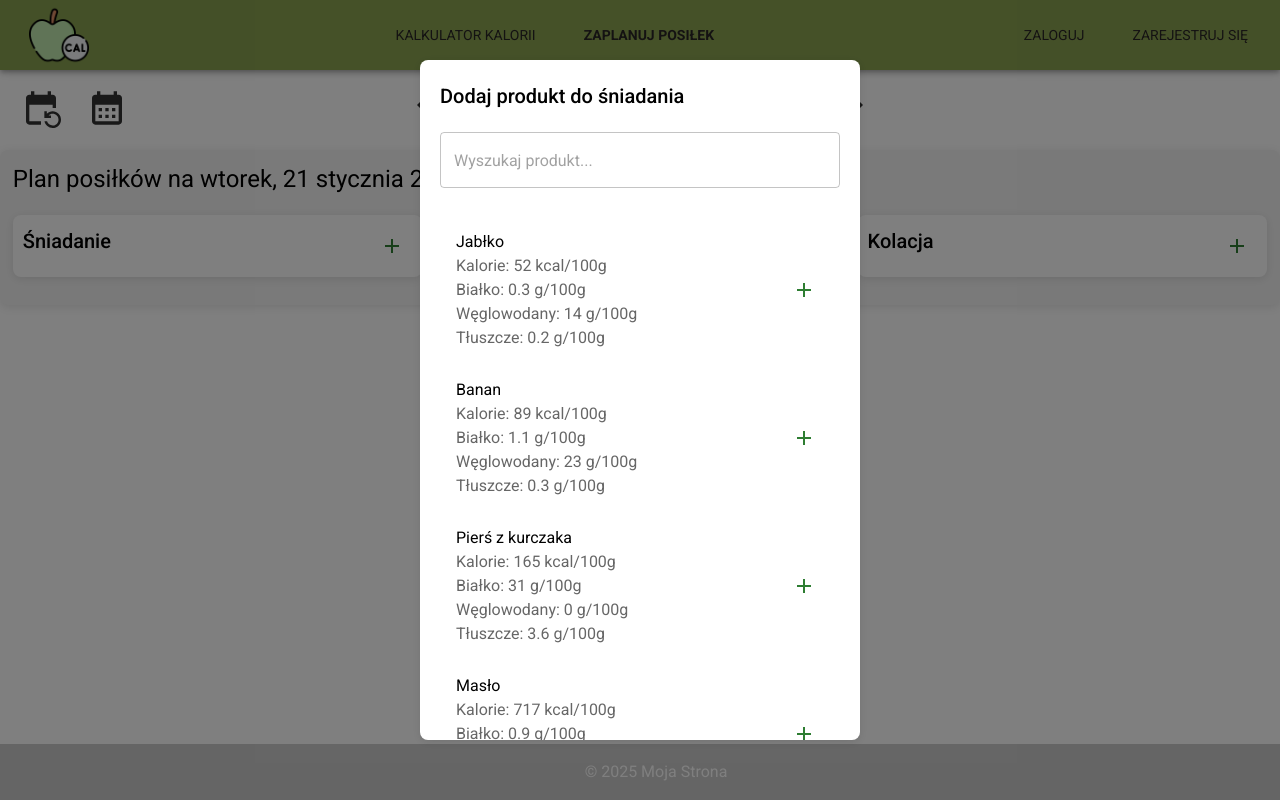
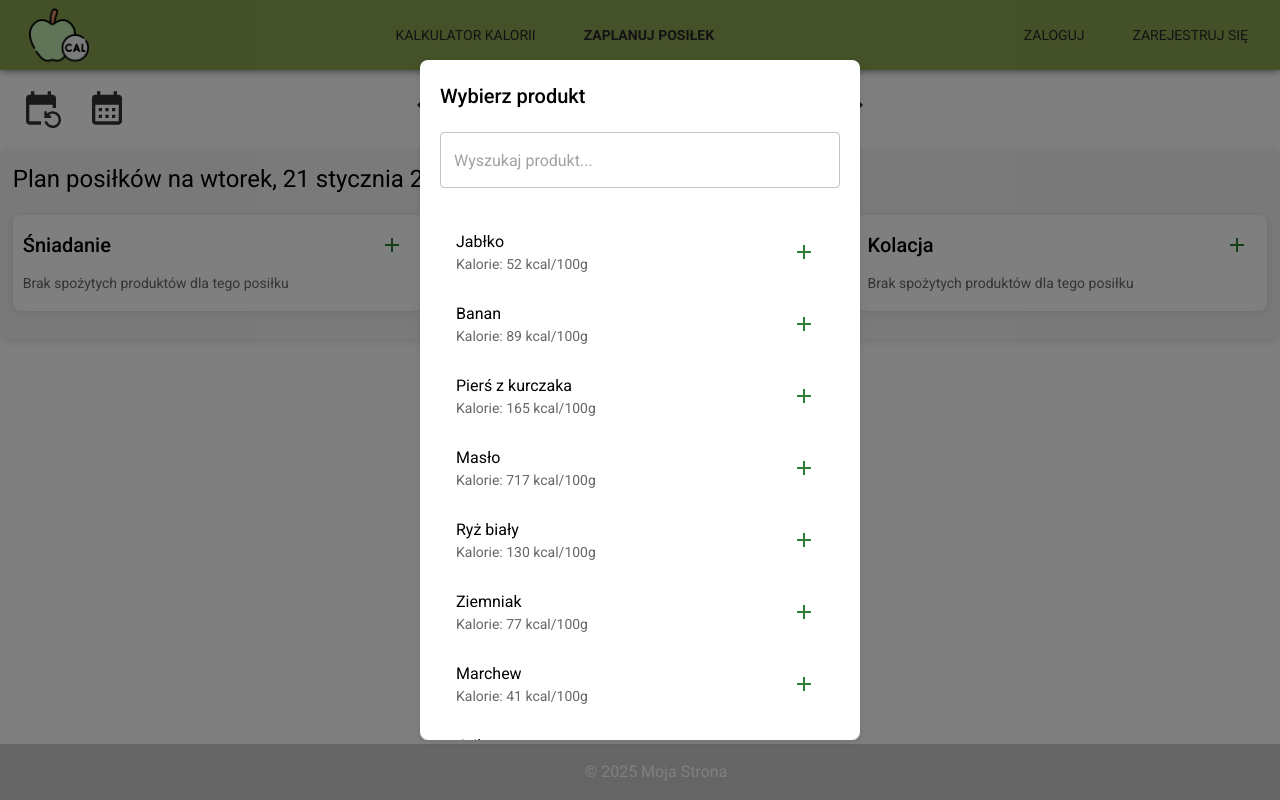
Before and after one commit to FalcO0O/WDAI_Projekt, a React (Create React App) app in the folder app/: page /planner in a window 1280 px wide. Both pictures are taken after a click on the button 392 px from the left and 245 px from the top of the page. Built offline with nearby package versions, Linux system fonts and the light colour scheme.

Commit message:
dzialajace i wyswietlajace sie produkty

```diff
--- a/app/src/MealsDB/MealsHistory.json
+++ b/app/src/MealsDB/MealsHistory.json
@@ -31,5 +31,38 @@
     "proteins": "-0.00",
     "carbs": "-0.14",
     "fats": "-0.00"
+  },
+  {
+    "userID": 1,
+    "date": "2025-01-26T22:04:56.317Z",
+    "mealName": "Śniadanie",
+    "productName": "Jabłko",
+    "grams": 10,
+    "calories": "5.20",
+    "proteins": "0.03",
+    "carbs": "1.40",
+    "fats": "0.02"
+  },
+  {
+    "userID": 1,
+    "date": "2025-01-26T22:05:34.442Z",
+    "mealName": "Śniadanie",
+    "productName": "Jabłko",
+    "grams": 50,
+    "calories": "26.00",
+    "proteins": "0.15",
+    "carbs": "7.00",
+    "fats": "0.10"
+  },
+  {
+    "userID": 1,
+    "date": "2025-01-26T22:05:34.442Z",
+    "mealName": "Śniadanie",
+    "productName": "Ziemniak",
+    "grams": 50,
+    "calories": "38.50",
+    "proteins": "1.00",
+    "carbs": "8.50",
+    "fats": "0.05"
   }
 ]
--- /dev/null
+++ b/app/src/components/MealPlanner/GramsModal.tsx
@@ -0,0 +1,70 @@
+import React, { FC } from "react";
+import { Box, Typography, Modal, TextField, Button } from "@mui/material";
+
+interface GramsModalProps {
+  open: boolean;
+  product: any | null;
+  grams: number | null;
+  error: string | null;
+  onClose: () => void;
+  onGramsChange: (grams: number) => void;
+  onSubmit: () => void;
+}
+
+const GramsModal: FC<GramsModalProps> = ({
+  open,
+  product,
+  grams,
+  error,
+  onClose,
+  onGramsChange,
+  onSubmit,
+}) => (
+  <Modal
+    open={open}
+    onClose={onClose}
+    sx={{
+      display: "flex",
+      justifyContent: "center",
+      alignItems: "center",
+    }}
+  >
+    <Box
+      sx={{
+        backgroundColor: "white",
+        padding: "20px",
+        borderRadius: "8px",
+        boxShadow: "0 2px 10px rgba(0, 0, 0, 0.1)",
+        width: "auto",
+      }}
+    >
+      <Typography variant="h6" sx={{ marginBottom: "10px" }}>
+        Wprowadź ilość gramów dla:
+      </Typography>
+      <Typography variant="subtitle1" sx={{ marginBottom: "20px" }}>
+        {product?.name || "Nie wybrano produktu"}
+      </Typography>
+      <TextField
+        fullWidth
+        type="number"
+        placeholder="Ilość gramów"
+        variant="outlined"
+        value={grams || ""}
+        onChange={(e) => onGramsChange(Number(e.target.value))}
+        sx={{ marginBottom: "20px" }}
+        error={!!error}
+        helperText={error}
+      />
+      <Box display="flex" justifyContent="flex-end" gap="10px">
+        <Button onClick={onClose} color="error" variant="outlined">
+          Anuluj
+        </Button>
+        <Button onClick={onSubmit} color="primary" variant="contained">
+          Zatwierdź
+        </Button>
+      </Box>
+    </Box>
+  </Modal>
+);
+
+export default GramsModal;
--- a/app/src/components/MealPlanner/MealInfo.tsx
+++ b/app/src/components/MealPlanner/MealInfo.tsx
@@ -3,19 +3,18 @@ import {
   Box,
   Typography,
   IconButton,
-  Modal,
   List,
   ListItem,
   ListItemText,
-  TextField,
-  Button,
 } from "@mui/material";
 import AddIcon from "@mui/icons-material/Add";
-import axios from "axios"; // Do komunikacji z backendem
-import products from "../../MealsDB/products.json"; // Plik z produktami
+import axios from "axios";
+import products from "../../MealsDB/products.json";
+import mealHistory from "../../MealsDB/MealsHistory.json";
+import ProductListModal from "./ProductListModal";
+import GramsModal from "./GramsModal";
 
-// Ustawienie bazowego URL
-axios.defaults.baseURL = "http://localhost:5000"; // Zmień na odpowiedni URL backendu
+axios.defaults.baseURL = "http://localhost:5000";
 
 interface MealInfoProps {
   currentDate: Date;
@@ -44,47 +43,38 @@ const MealInfo: React.FC<MealInfoProps> = ({ currentDate, mealName }) => {
     setError(null);
   };
 
-  const handleSearchChange = (event: React.ChangeEvent<HTMLInputElement>) => {
-    setSearchTerm(event.target.value.toLowerCase());
-  };
-
-  const filteredProducts = products.filter((product) =>
-    product.name.toLowerCase().includes(searchTerm)
-  );
-
   const handleSubmitGrams = async () => {
     if (grams === null || grams <= 0) {
       setError("Wartość gramów musi być większa niż 0");
       return;
     }
 
-    if (selectedProduct && grams) {
-      const calories = (grams / 100) * selectedProduct.calories_per_100g;
-      const proteins = (grams / 100) * selectedProduct.protein_per_100g;
-      const carbs = (grams / 100) * selectedProduct.carbs_per_100g;
-      const fats = (grams / 100) * selectedProduct.fat_per_100g;
-
     const record = {
       userID: 1,
       date: currentDate.toISOString(),
       mealName,
-        productName: selectedProduct.name,
+      productName: selectedProduct?.name,
       grams,
-        calories: calories.toFixed(2),
-        proteins: proteins.toFixed(2),
-        carbs: carbs.toFixed(2),
-        fats: fats.toFixed(2),
+      calories: ((grams / 100) * selectedProduct?.calories_per_100g).toFixed(2),
+      proteins: ((grams / 100) * selectedProduct?.protein_per_100g).toFixed(2),
+      carbs: ((grams / 100) * selectedProduct?.carbs_per_100g).toFixed(2),
+      fats: ((grams / 100) * selectedProduct?.fat_per_100g).toFixed(2),
     };
 
     try {
-        const response = await axios.post("/api/meals", record);
-        console.log(response.data.message);
+      await axios.post("/api/meals", record);
       handleCloseGramsModal();
     } catch (error) {
       console.error("Błąd przy zapisie danych:", error);
     }
-    }
   };
+
+  // Filtracja historii posiłków na podstawie daty i nazwy posiłku
+  const formattedDate = currentDate.toISOString().split("T")[0];
+  const consumedProducts = mealHistory.filter(
+    (entry) =>
+      entry.date.startsWith(formattedDate) && entry.mealName === mealName
+  );
 
   return (
     <Box
@@ -98,169 +88,48 @@ const MealInfo: React.FC<MealInfoProps> = ({ currentDate, mealName }) => {
       }}
     >
       <Box display="flex" justifyContent="space-between" alignItems="center">
-        <Typography variant="h6" sx={{ marginBottom: "10px" }}>
-          {mealName}
-        </Typography>
+        <Typography variant="h6">{mealName}</Typography>
         <IconButton color="success" onClick={handleOpenProductsModal}>
           <AddIcon />
         </IconButton>
       </Box>
 
-      {/* Modal z listą produktów */}
-      <Modal
-        open={openProductsModal}
-        onClose={handleCloseProductsModal}
-        sx={{
-          display: "flex",
-          justifyContent: "center",
-          alignItems: "center",
-        }}
-      >
-        <Box
-          sx={{
-            backgroundColor: "white",
-            padding: "20px",
-            borderRadius: "8px",
-            boxShadow: "0 2px 10px rgba(0, 0, 0, 0.1)",
-            maxHeight: "80vh",
-            overflowY: "auto",
-            width: "400px",
-          }}
-        >
-          <Typography variant="h6" sx={{ marginBottom: "20px" }}>
-            Dodaj produkt do
-            {mealName === "Śniadanie"
-              ? " śniadania"
-              : mealName === "Obiad"
-              ? " obiadu"
-              : mealName === "Kolacja"
-              ? " kolacji"
-              : mealName}
-          </Typography>
-          <TextField
-            fullWidth
-            placeholder="Wyszukaj produkt..."
-            variant="outlined"
-            value={searchTerm}
-            onChange={handleSearchChange}
-            sx={{ marginBottom: "20px" }}
-          />
+      {/* Lista spożytych produktów */}
       <List>
-            {filteredProducts.length > 0 ? (
-              filteredProducts.map((product, index) => (
-                <ListItem
-                  key={index}
-                  secondaryAction={
-                    <IconButton
-                      color="success"
-                      onClick={() => handleOpenGramsModal(product)}
-                    >
-                      <AddIcon />
-                    </IconButton>
-                  }
-                >
+        {consumedProducts.length > 0 ? (
+          consumedProducts.map((product, index) => (
+            <ListItem key={index}>
               <ListItemText
-                    primary={product.name}
-                    secondary={
-                      <>
-                        <Typography>
-                          Kalorie: {product.calories_per_100g} kcal/100g
-                        </Typography>
-                        <Typography>
-                          Białko: {product.protein_per_100g} g/100g
-                        </Typography>
-                        <Typography>
-                          Węglowodany: {product.carbs_per_100g} g/100g
-                        </Typography>
-                        <Typography>
-                          Tłuszcze: {product.fat_per_100g} g/100g
-                        </Typography>
-                      </>
-                    }
+                primary={`${product.productName} (${product.grams} g)`}
+                secondary={`Kalorie: ${product.calories} kcal, Białko: ${product.proteins} g, Węglowodany: ${product.carbs} g, Tłuszcze: ${product.fats} g`}
               />
             </ListItem>
           ))
         ) : (
           <Typography variant="body2" color="textSecondary">
-                Brak wyników
+            Brak spożytych produktów dla tego posiłku
           </Typography>
         )}
       </List>
-        </Box>
-      </Modal>
 
-      {/* Modal wprowadzania gramów */}
-      <Modal
+      {/* Modale */}
+      <ProductListModal
+        open={openProductsModal}
+        onClose={handleCloseProductsModal}
+        products={products}
+        searchTerm={searchTerm}
+        onSearchChange={(e) => setSearchTerm(e.target.value)}
+        onSelectProduct={handleOpenGramsModal}
+      />
+      <GramsModal
         open={openGramsModal}
+        product={selectedProduct}
+        grams={grams}
+        error={error}
         onClose={handleCloseGramsModal}
-        sx={{
-          display: "flex",
-          justifyContent: "center",
-          alignItems: "center",
-        }}
-      >
-        <Box
-          sx={{
-            backgroundColor: "white",
-            padding: "20px",
-            borderRadius: "8px",
-            boxShadow: "0 2px 10px rgba(0, 0, 0, 0.1)",
-            width: "auto",
-          }}
-        >
-          <ListItemText
-            primary={
-              <>
-                <Typography variant="h6">Wprowadź ilość gramów dla:</Typography>
-                <Typography variant="h6">{selectedProduct?.name}</Typography>
-              </>
-            }
-            secondary={
-              <>
-                <Typography>
-                  Kalorie: {selectedProduct?.calories_per_100g} kcal/100g
-                </Typography>
-                <Typography>
-                  Białko: {selectedProduct?.protein_per_100g} g/100g
-                </Typography>
-                <Typography>
-                  Węglowodany: {selectedProduct?.carbs_per_100g} g/100g
-                </Typography>
-                <Typography>
-                  Tłuszcze: {selectedProduct?.fat_per_100g} g/100g
-                </Typography>
-              </>
-            }
+        onGramsChange={setGrams}
+        onSubmit={handleSubmitGrams}
       />
-          <TextField
-            fullWidth
-            type="number"
-            placeholder="Ilość gramów"
-            variant="outlined"
-            value={grams || ""}
-            onChange={(e) => setGrams(Number(e.target.value))}
-            sx={{ marginBottom: "20px" }}
-            error={!!error}
-            helperText={error}
-          />
-          <Box display="flex" justifyContent="flex-end" gap="10px">
-            <Button
-              onClick={handleCloseGramsModal}
-              color="error"
-              variant="outlined"
-            >
-              Anuluj
-            </Button>
-            <Button
-              onClick={handleSubmitGrams}
-              color="primary"
-              variant="contained"
-            >
-              Zatwierdź
-            </Button>
-          </Box>
-        </Box>
-      </Modal>
     </Box>
   );
 };
--- /dev/null
+++ b/app/src/components/MealPlanner/ProductListModal.tsx
@@ -0,0 +1,98 @@
+import React, { FC } from "react";
+import {
+  Box,
+  Typography,
+  Modal,
+  List,
+  ListItem,
+  ListItemText,
+  TextField,
+  IconButton,
+} from "@mui/material";
+import AddIcon from "@mui/icons-material/Add";
+
+interface ProductListModalProps {
+  open: boolean;
+  onClose: () => void;
+  products: any[];
+  searchTerm: string;
+  onSearchChange: (event: React.ChangeEvent<HTMLInputElement>) => void;
+  onSelectProduct: (product: any) => void;
+}
+
+const ProductListModal: FC<ProductListModalProps> = ({
+  open,
+  onClose,
+  products,
+  searchTerm,
+  onSearchChange,
+  onSelectProduct,
+}) => {
+  const filteredProducts = products.filter((product) =>
+    product.name.toLowerCase().includes(searchTerm.toLowerCase())
+  );
+
+  return (
+    <Modal
+      open={open}
+      onClose={onClose}
+      sx={{
+        display: "flex",
+        justifyContent: "center",
+        alignItems: "center",
+      }}
+    >
+      <Box
+        sx={{
+          backgroundColor: "white",
+          padding: "20px",
+          borderRadius: "8px",
+          boxShadow: "0 2px 10px rgba(0, 0, 0, 0.1)",
+          maxHeight: "80vh",
+          overflowY: "auto",
+          width: "400px",
+        }}
+      >
+        <Typography variant="h6" sx={{ marginBottom: "20px" }}>
+          Wybierz produkt
+        </Typography>
+        <TextField
+          fullWidth
+          placeholder="Wyszukaj produkt..."
+          variant="outlined"
+          value={searchTerm}
+          onChange={onSearchChange}
+          sx={{ marginBottom: "20px" }}
+        />
+        <List>
+          {filteredProducts.length > 0 ? (
+            filteredProducts.map((product, index) => (
+              <ListItem
+                key={index}
+                secondaryAction={
+                  <IconButton
+                    color="success"
+                    onClick={() => onSelectProduct(product)}
+                  >
+                    <AddIcon />
+                  </IconButton>
+                }
+              >
+                <ListItemText
+                  primary={product.name}
+                  secondary={`Kalorie: ${product.calories_per_100g} kcal/100g`}
+                />
+              </ListItem>
+            ))
+          ) : (
+            <Typography variant="body2" color="textSecondary">
+              Brak wyników
+            </Typography>
+          )}
+        </List>
+      </Box>
+    </Modal>
+  );
+};
+
+export default ProductListModal;
```
Lines whose indentation alone changed are shown as unchanged.
